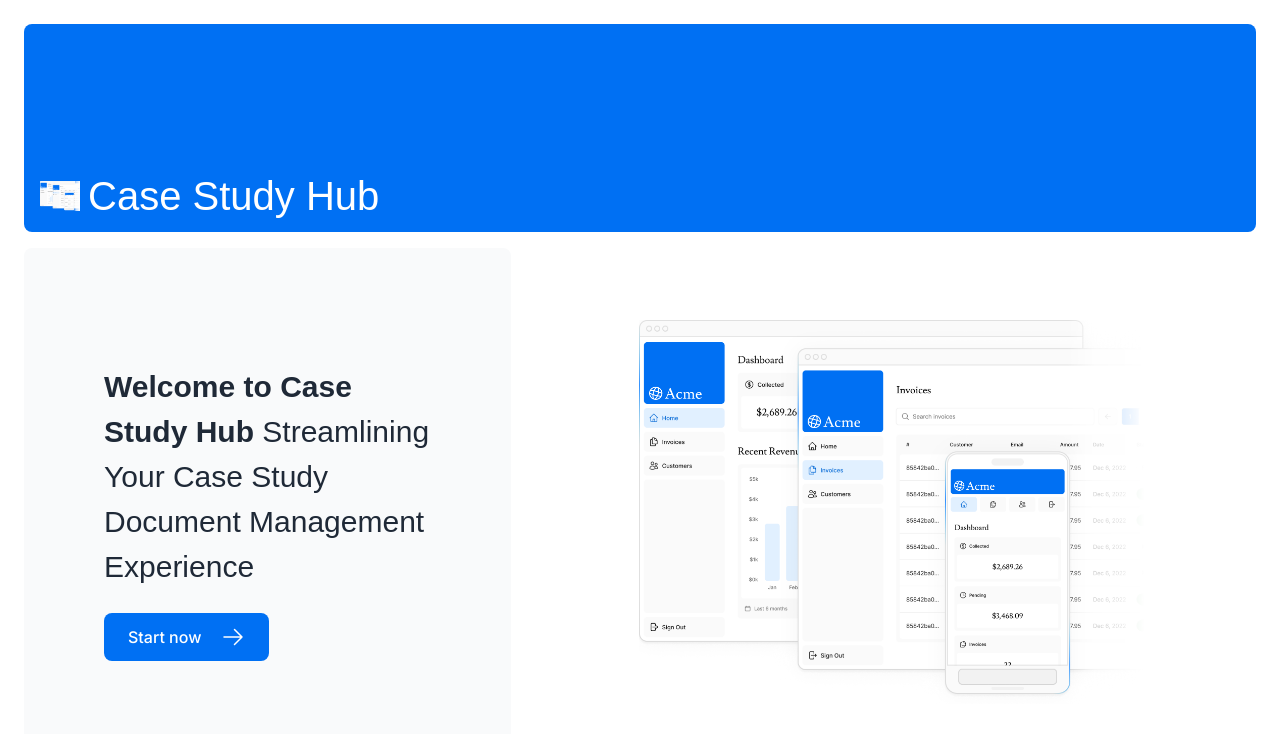
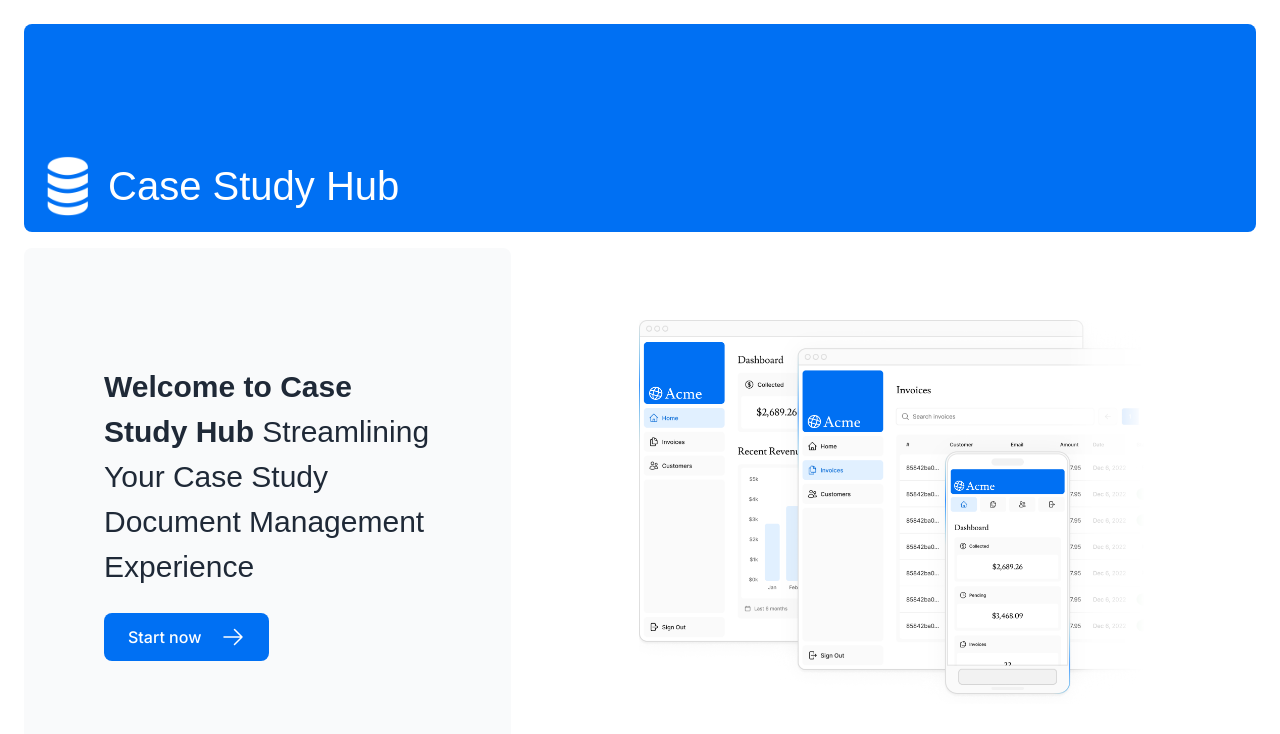
Before and after one commit to matthewsearle01/next-training, a Next.js app: page / in a window 1280 px wide. Shown: the top 734 px of the page. Built offline with nearby package versions, Linux system fonts and the light colour scheme; a web font is replaced by a local one.

Commit message:
Changes on logo and wording to match brand

```diff
--- a/app/ui/case-studies/table.tsx
+++ b/app/ui/case-studies/table.tsx
@@ -27,7 +27,7 @@ export default async function CaseStudyTable({
                     <div className="mb-2 flex items-center">
                       <p>{caseStudy.name}</p>
                     </div>
-                    <p className="text-sm text-gray-500">{caseStudy.title}</p>
+                    <p className="text-sm text-gray-500">{caseStudy.name}</p>
                   </div>
                   <CaseStudyStatus status={caseStudy.status} />
                 </div>
@@ -50,19 +50,19 @@ export default async function CaseStudyTable({
             <thead className="rounded-lg text-left text-sm font-normal">
               <tr>
                 <th scope="col" className="px-4 py-5 font-medium sm:pl-6">
-                  Customer
+                  Client
                 </th>
                 <th scope="col" className="px-3 py-5 font-medium">
                   Title
                 </th>
                 <th scope="col" className="px-3 py-5 font-medium">
-                  Amount
+                  Contributor
                 </th>
                 <th scope="col" className="px-3 py-5 font-medium">
                   Date
                 </th>
                 <th scope="col" className="px-3 py-5 font-medium">
-                  Status
+                  View Document
                 </th>
                 <th scope="col" className="relative py-3 pl-6 pr-3">
                   <span className="sr-only">Edit</span>
@@ -81,7 +81,7 @@ export default async function CaseStudyTable({
                     </div>
                   </td>
                   <td className="whitespace-nowrap px-3 py-3">
-                    {caseStudy.title}
+                    {caseStudy.email}
                   </td>
                   <td className="whitespace-nowrap px-3 py-3">
                     {formatCurrency(caseStudy.amount)}
--- a/app/ui/case-study-logo.tsx
+++ b/app/ui/case-study-logo.tsx
@@ -7,9 +7,9 @@ export default function CaseStudyLogo() {
       className={`${lusitana.className} flex flex-row items-center leading-none text-white`}
     >
       <Image
-          src="/hero-desktop.png"
-          width={40}
-          height={40}
+          src="/caseStudy.png"
+          width={60}
+          height={60}
           className="hidden md:block"
           alt="Screenshots of the dashboard project showing desktop version"
         />
--- a/app/ui/dashboard/nav-links.tsx
+++ b/app/ui/dashboard/nav-links.tsx
@@ -12,7 +12,7 @@ import clsx from 'clsx';
 // Map of links to display in the side navigation.
 // Depending on the size of the application, this would be stored in a database.
 const links = [
-  { name: 'Home', href: '/dashboard/invoices', icon: HomeIcon },
+  { name: 'Dashboard', href: '/dashboard/invoices', icon: HomeIcon },
 ];
 
 export default function NavLinks() {
```
Also changed, not shown: public/caseStudy.png (added).
